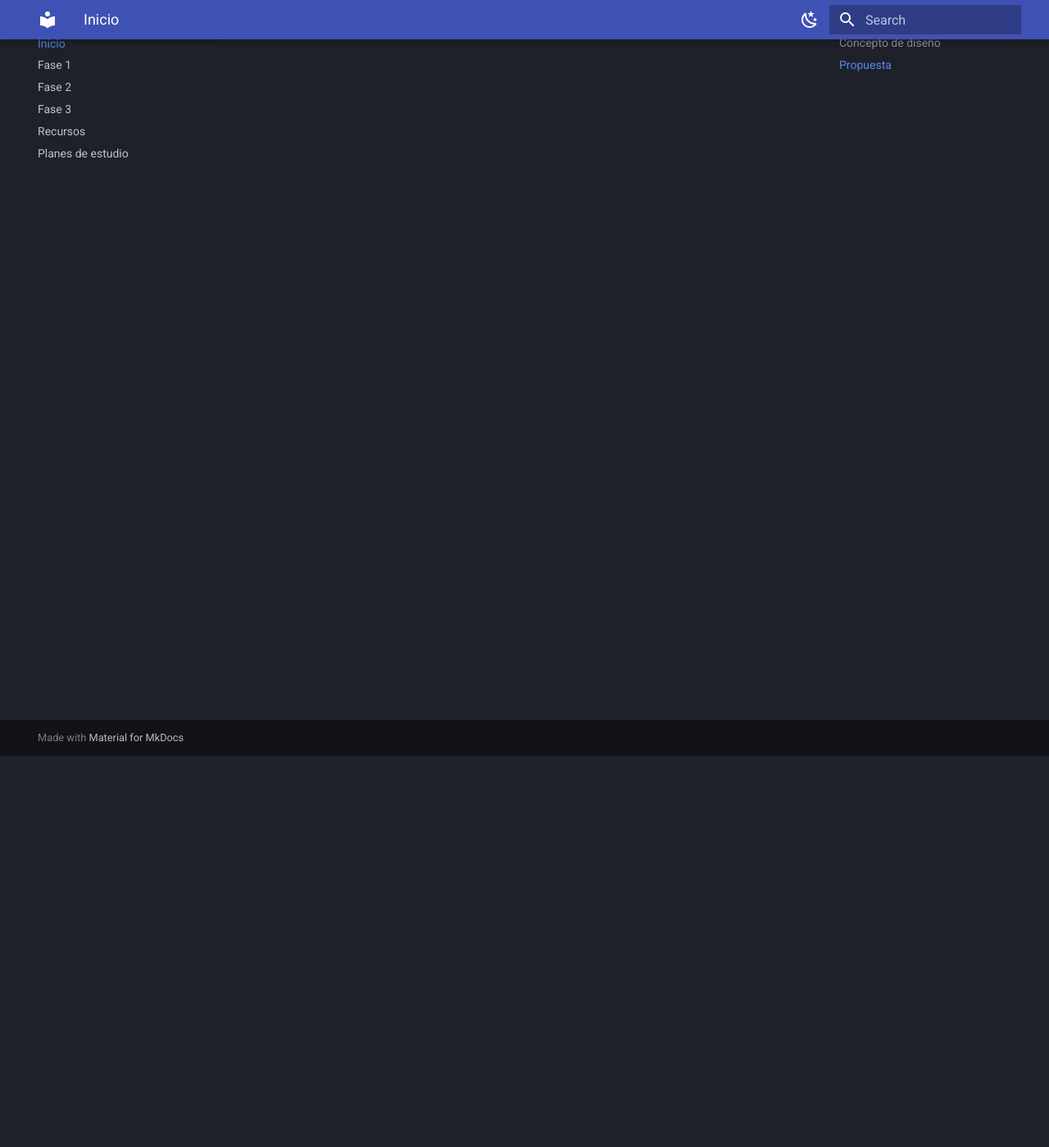
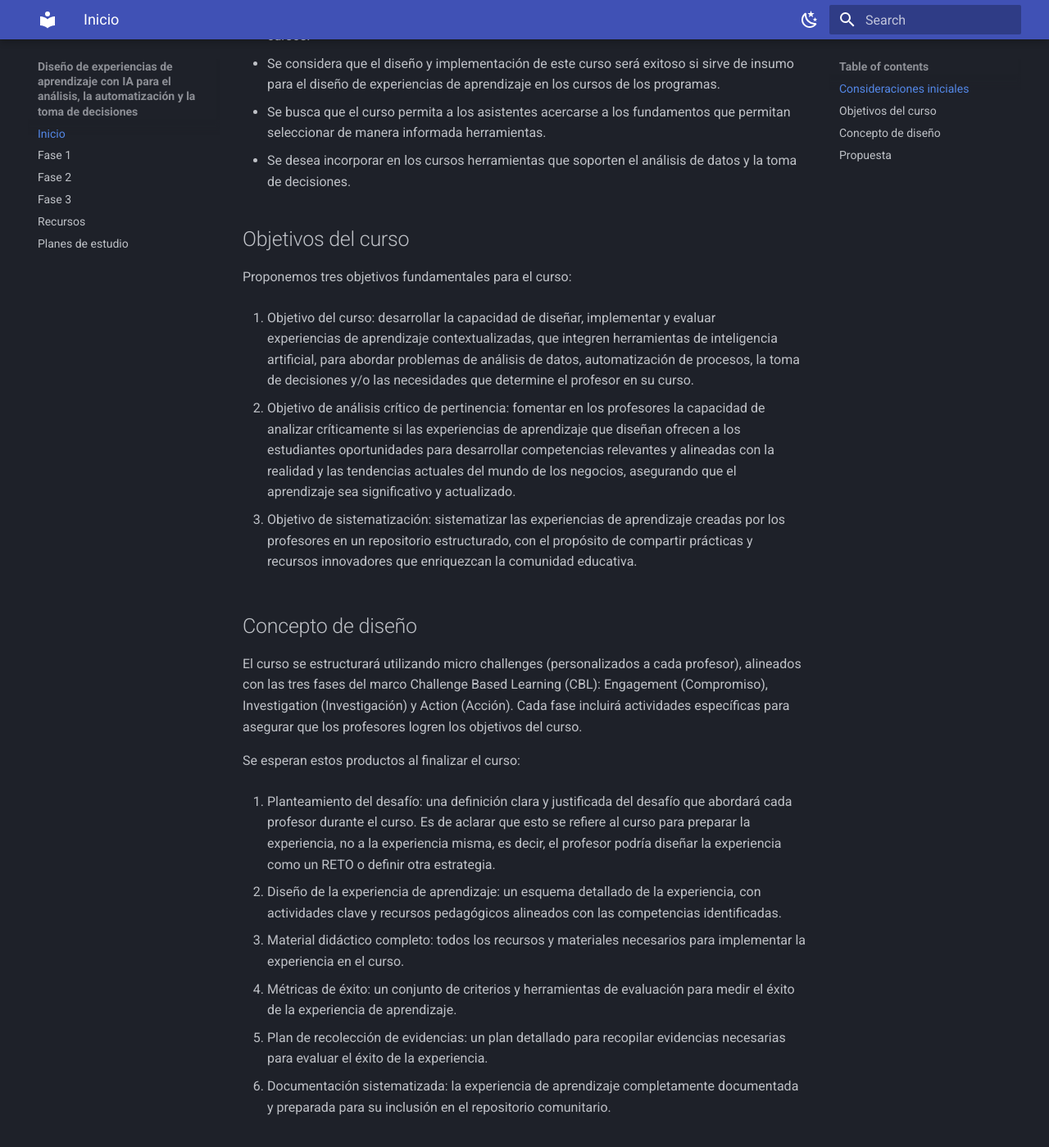
Before and after one commit to juanferfranco/cursoAutoEscuelaAdEcNe2024-20, an MkDocs documentation site: the page built from docs/index.md, in a window 1280 px wide and 1400 px high, scrolled down 478 px. Shown: the whole window at 82% size. Built offline with MkDocs 1.6.1 and Material for MkDocs 9.7.7, drawn with Linux system fonts in a browser that asks for light colours; some of the changed text lies outside the part shown.

Commit message:
course design in progress

```diff
--- a/docs/index.md
+++ b/docs/index.md
@@ -1,9 +1,67 @@
-# Consideracines de diseño del curso
+# Consideraciones de diseño del curso
 
-## Requisitos iniciales
+## Consideraciones iniciales
 
-## Meta objetivos
+Estas consideraciones iniciales salen de las reuniones iniciales con el grupo
+de profesores que dirigen los programas de la Escuela de Administración,
+Economía y Negocios:
+
+* Se acerca la renovación del registro calificado de algunos programas.
+  También, posibles transformaciones curriculares.
+* Se ve necesario articular el currículo con los avances tecnológicos.
+* Se reconoce una brecha entre el currículo y lo que realmente ocurre en las
+  empresas.
+* Se identifica la necesidad de actualizar a los profesores en el uso
+  de herramientas y procesos que están alineados con el día a día de las
+  empresas.
+* Se considera necesario introducir herramientas basadas en inteligencia
+  artificial en los cursos.
+* Se considera que el diseño y implementación de este curso será exitoso
+  si sirve de insumo para el diseño de experiencias de aprendizaje en
+  los cursos de los programas.
+* Se busca que el curso permita a los asistentes acercarse a los fundamentos
+  que permitan seleccionar de manera informada herramientas.
+* Se desea incorporar en los cursos herramientas que soporten el análisis de
+  datos y la toma de decisiones.
+
+## Objetivos del curso
+
+Proponemos tres objetivos fundamentales para el curso:
+
+1. Objetivo del curso: desarrollar la capacidad de diseñar, implementar y evaluar
+   experiencias de aprendizaje contextualizadas, que integren herramientas de inteligencia artificial, para abordar problemas de análisis de datos, automatización de procesos, la toma de decisiones y/o las necesidades que determine el profesor en su curso.
+
+2. Objetivo de análisis crítico de pertinencia: fomentar en los profesores la capacidad de analizar
+   críticamente si las experiencias de aprendizaje que diseñan ofrecen a los estudiantes oportunidades para desarrollar competencias relevantes y alineadas con la realidad y las tendencias actuales del mundo de los negocios, asegurando que el aprendizaje sea significativo y actualizado.
+
+3. Objetivo de sistematización: sistematizar las experiencias de aprendizaje creadas por los
+   profesores en un repositorio estructurado, con el propósito de compartir prácticas y recursos innovadores que enriquezcan la comunidad educativa.
 
 ## Concepto de diseño
 
+El curso se estructurará utilizando micro challenges (personalizados a cada profesor), alineados
+con las tres fases del marco Challenge Based Learning (CBL): Engagement (Compromiso), Investigation (Investigación) y Action (Acción). Cada fase incluirá actividades específicas para asegurar que los profesores logren los objetivos del curso.
+
+Se esperan estos productos al finalizar el curso:
+
+1. Planteamiento del desafío: una definición clara y justificada del desafío que abordará cada
+   profesor durante el curso. Es de aclarar que esto se refiere al curso para preparar la
+   experiencia, no a la experiencia misma, es decir, el profesor podría diseñar la experiencia
+   como un RETO o definir otra estrategia.
+
+2. Diseño de la experiencia de aprendizaje: un esquema detallado de la experiencia, con actividades
+   clave y recursos pedagógicos alineados con las competencias identificadas.
+
+3. Material didáctico completo: todos los recursos y materiales necesarios para implementar la
+   experiencia en el curso.
+
+4. Métricas de éxito: un conjunto de criterios y herramientas de evaluación para medir el éxito de la
+   experiencia de aprendizaje.
+
+5. Plan de recolección de evidencias: un plan detallado para recopilar evidencias necesarias para
+   evaluar el éxito de la experiencia.
+
+6. Documentación sistematizada: la experiencia de aprendizaje completamente documentada y preparada
+   para su inclusión en el repositorio comunitario.
+
 ## Propuesta
```
